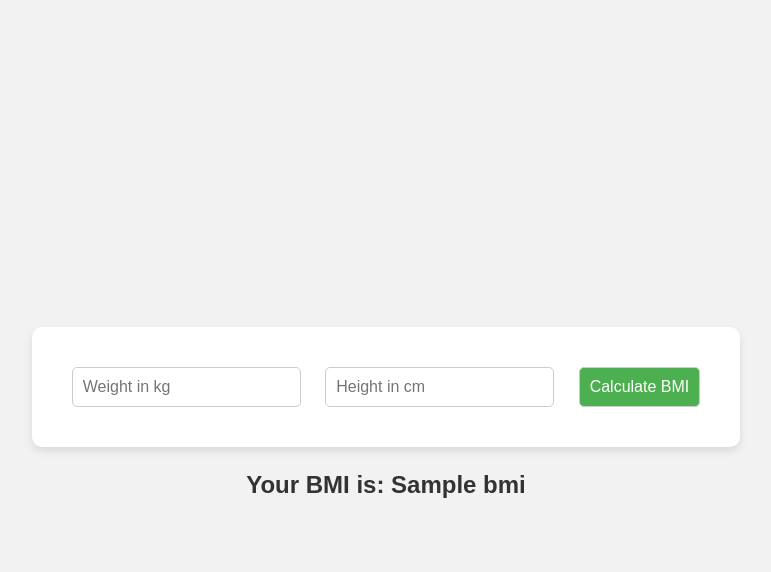
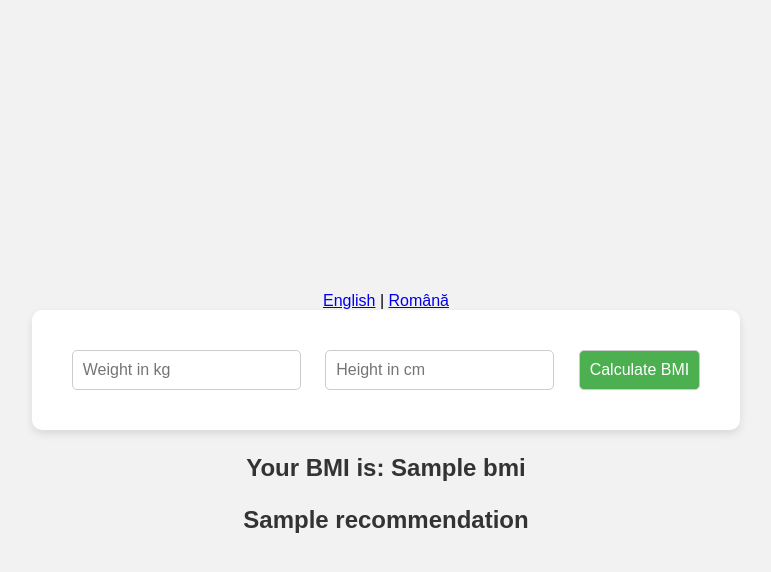
Before and after one commit to AntoneseiCristian/AI-Powered-Fitness-Assistant-with-WhatsApp-Integration, a Flask app: template templates/index.html in a window 1280 px wide. Shown: the top 572 px of the page, without its empty margins (254-1025 px from the left). Run offline with Flask 3, Linux system fonts and the light colour scheme; the template is opened without the code that fills it: most values are stand-ins (such as "Sample title", 1, 10 or a date in 2020).

Commit message:
v0.2
I have added the option to change the language from english to romanian using flask_babel
I have created a messages.po which needs to be compiled for the app to work

```diff
--- a/main.py
+++ b/main.py
@@ -1,18 +1,43 @@
-from flask import Flask, render_template, request
+from flask import Flask, render_template, request, session, redirect, url_for
+from flask_babel import Babel, _
 
 app = Flask(__name__)
+app.secret_key = 'secret_key'
+babel = Babel()
+
+def get_locale():
+    return session.get('lang', 'en')
+
+babel.init_app(app, locale_selector=get_locale)
+
+@app.route('/setlang/<lang>')
+def setlang(lang):
+    session['lang'] = lang
+    return redirect(url_for('index'))
 
 @app.route('/', methods=['GET', 'POST'])
 def index():
     bmi = ''
+    recommendation = ''
     if request.method == 'POST' and 'weight' in request.form and 'height' in request.form:
         weight = float(request.form.get('weight'))
         height = float(request.form.get('height'))
         bmi = calculate_bmi(weight, height)
-    return render_template('index.html', bmi=bmi)
+        recommendation = get_recommendation(bmi)
+    return render_template('index.html', bmi=bmi, recommendation=recommendation)
 
 def calculate_bmi(weight, height):
     return round(weight / ((height / 100) ** 2), 2)
 
+def get_recommendation(bmi):
+    if bmi < 18.5:
+        return _("You are underweight. It's recommended to consult a nutritionist for a balanced diet plan.")
+    elif 18.5 <= bmi < 25:
+        return _("You have a normal weight. Keep maintaining a balanced diet and regular physical activity.")
+    elif 25 <= bmi < 30:
+        return _("You are overweight. Consider a balanced diet and regular physical activity. Consult a healthcare professional if needed.")
+    else:
+        return _("You are in the obesity range. It's highly recommended to consult a healthcare professional for guidance and support.")
+
 if __name__ == "__main__":
     app.run(debug=True)
--- a/templates/index.html
+++ b/templates/index.html
@@ -7,14 +7,19 @@
 </head>
 <body>
     <div class="container">
+        <div class="language-selection">
+            <a href="{{ url_for('setlang', lang='en') }}">English</a> |
+            <a href="{{ url_for('setlang', lang='ro') }}">Română</a>
+        </div>
         <form action="/" method="post">
-            <input type="number" name="weight" placeholder="Weight in kg" required>
-            <input type="number" name="height" placeholder="Height in cm" required>
-            <input type="submit" value="Calculate BMI">
+            <input type="number" name="weight" placeholder="{{ _('Weight in kg') }}" required>
+            <input type="number" name="height" placeholder="{{ _('Height in cm') }}" required>
+            <input type="submit" value="{{ _('Calculate BMI') }}">
         </form>
         <div class="result">
             {% if bmi %}
-                <p>Your BMI is: {{ bmi }}</p>
+                <p>{{ _('Your BMI is:') }} {{ bmi }}</p>
+                <p>{{ recommendation }}</p>
             {% endif %}
         </div>
     </div>
```
Also changed, not shown: translations/ro/LC_MESSAGES/messages.po (added), 1 other file.
